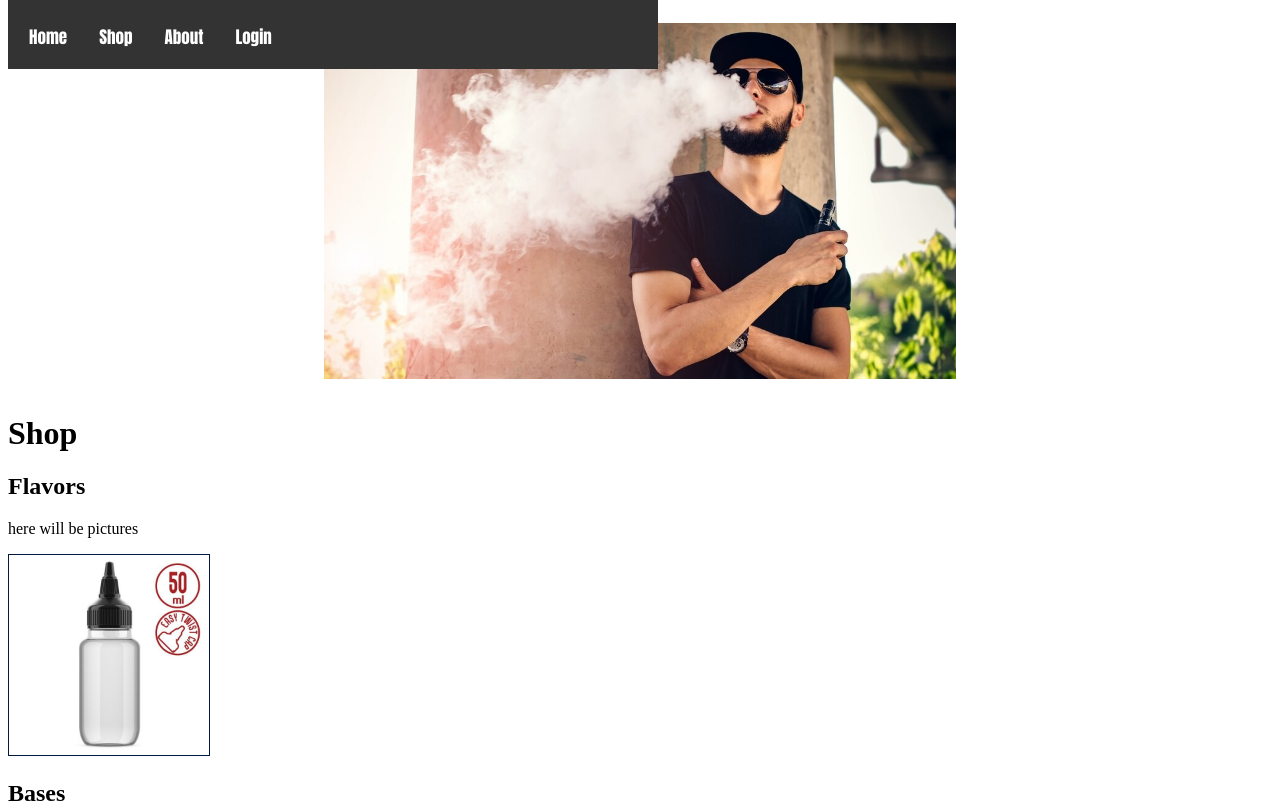
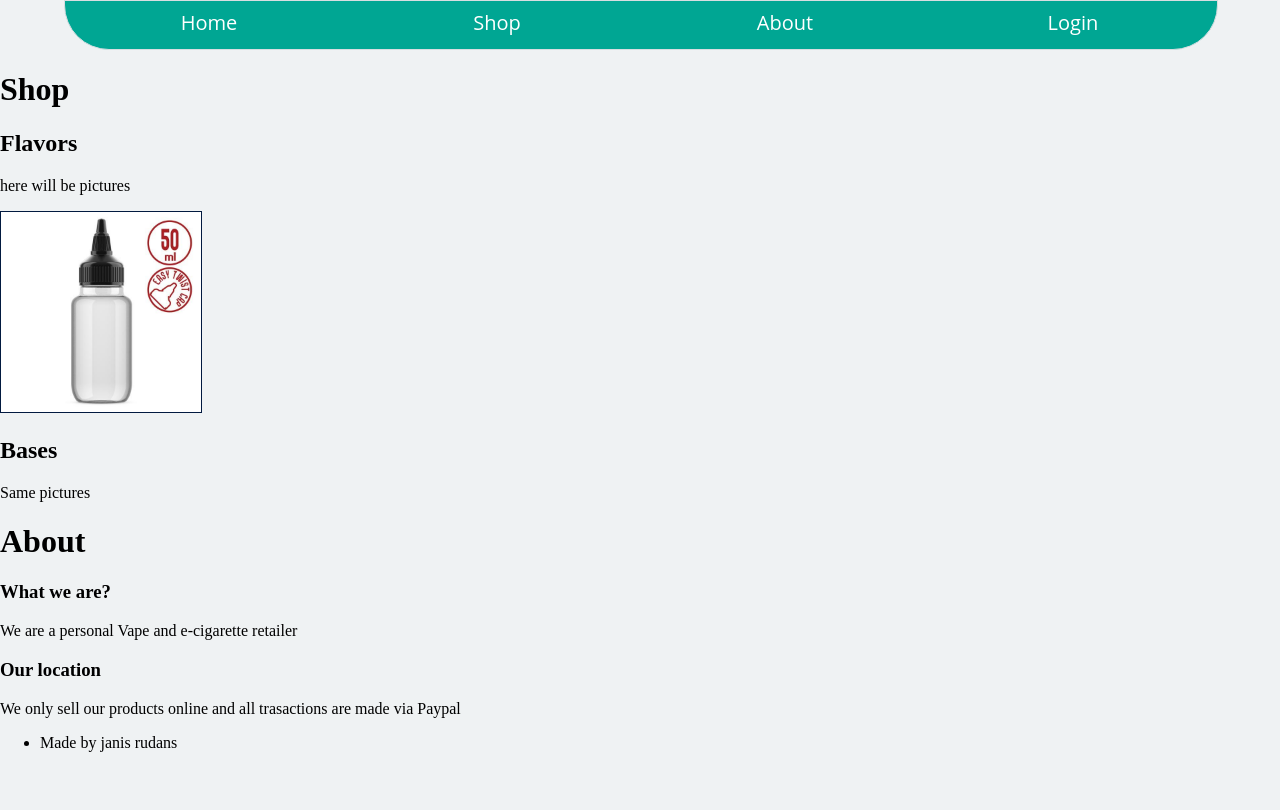
Before and after one commit to pingviins/Exhale.lv, a plain HTML site: page index.html in a window 1280 px wide. Shown: the top 810 px of the page. Drawn offline with Linux system fonts and the light colour scheme.

Commit message:
toolbar done

```diff
--- a/css/test.css
+++ b/css/test.css
@@ -1,36 +1,43 @@
 nav{
   top: 0;
-  width: 50%;
-  background-color: #333;
-  position: fixed;
+  background-color: #00a693;
+  width: 90%;
+  height: 6vh;
+  margin-left: 5%;
+  margin-right: 5%;
+  display: flex;
+  border-radius: 0px 0px 45px 45px;
+  border:  solid;
+  border-width: thin;
+  border-color: #D7DEE1;
+
+  }
+
+body{
+  margin: 0px;
+  background-color: #EFF2F3;
 }
 .button {
-
   text-align: center;
-  font-size: 17px;
-  float: left;
+  font-size: 20px;
+  flex : 1;
   text-decoration: none;
   cursor: pointer;
-	padding: 14px 16px;
+  padding: 8px;
 	color: white;
-	transition: 0.6s;
-  font-family:impact;
-
+  font-family: open sans;
 }
- .button:hover{
-	background-color: white;
-	color: black;
+#button1:hover{
+background-color: #E74C3C;
+border-radius: 0px 0px 0px 45px;
 }
-
-.btngroup{
-	padding-bottom: 5px;
-	padding-top: 10px;
-	padding-left: 5px;
-	padding-right: 5px;
-
-
+#button2:hover{
+background-color: #E74C3C;
 }
-
+#button3:hover{
+background-color: #E74C3C;
+border-radius: 0px 0px 45px 0px;
+}
 .Shop img{
   width: 200px;
   height: 200px;
--- a/index.html
+++ b/index.html
@@ -6,13 +6,12 @@
 </head>
 <body>
 <header>
-	<nav class="btngroup">
-	<a href="#section1" class="button">Home</a>
-    <a href="#section1" class="button">Shop</a>
-	<a href="#section2" class="button">About</a>
-	<a href="#section2" class="button">Login</a>
+	<nav >
+	<a href="#section1" class="button" id="button1">Home</a>
+    <a href="#section1" class="button" id="button2">Shop</a>
+	<a href="#section2" class="button" id="button2">About</a>
+	<a href="#section2" class="button" id="button3">Login</a>
     </nav>
-<img src="dudevapes.jpg">
 </header>
 
 <div class="Shop">
```
